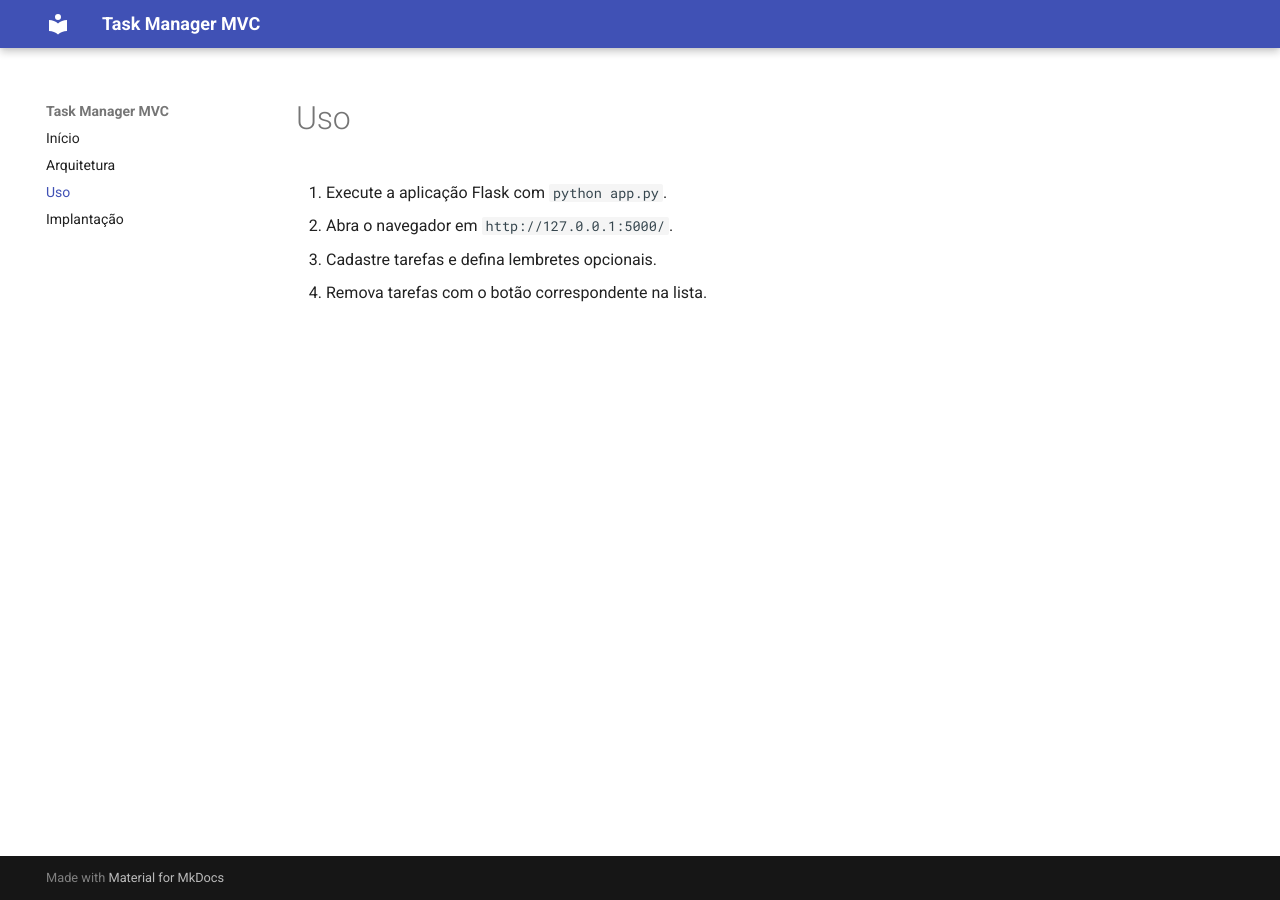
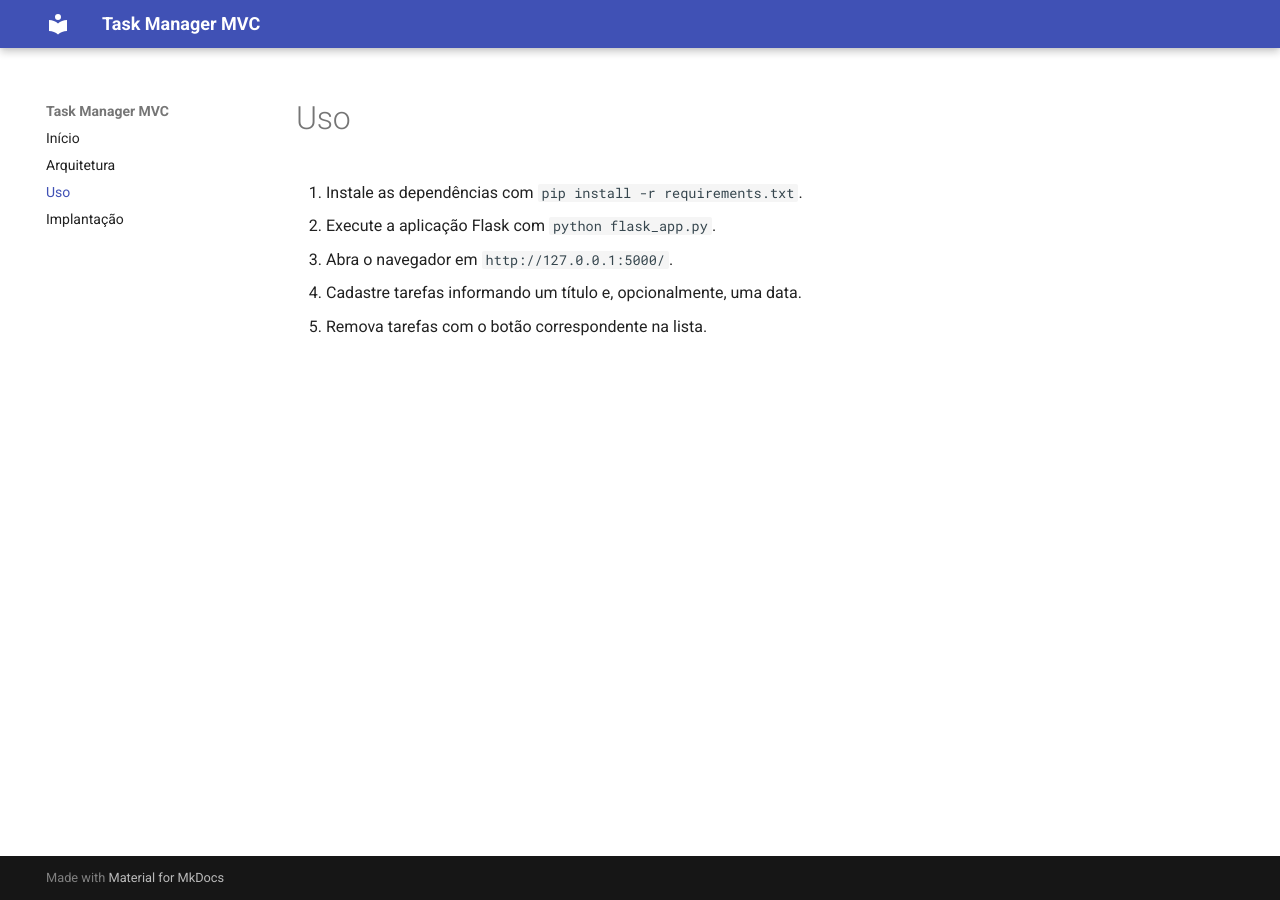
Before and after one commit to PedroAlbaniNunes/specKit-toDo, an MkDocs documentation site: the page built from docs/docs/usage.md, in a window 1280 px wide. Built offline with MkDocs 1.6.1 and Material for MkDocs 9.7.7, drawn with Linux system fonts in a browser that asks for light colours.

Commit message:
Ajuste na documentação

```diff
--- /dev/null
+++ b/Requirements.txt
@@ -0,0 +1,2 @@
+Flask>=3.0,<4.0
+pytest>=8.0,<9.0
--- a/docs/docs/usage.md
+++ b/docs/docs/usage.md
@@ -1,6 +1,7 @@
 # Uso
 
-1. Execute a aplicação Flask com `python app.py`.
-2. Abra o navegador em `http://127.0.0.1:5000/`.
-3. Cadastre tarefas e defina lembretes opcionais.
-4. Remova tarefas com o botão correspondente na lista.
+1. Instale as dependências com `pip install -r requirements.txt`.
+2. Execute a aplicação Flask com `python flask_app.py`.
+3. Abra o navegador em `http://127.0.0.1:5000/`.
+4. Cadastre tarefas informando um título e, opcionalmente, uma data.
+5. Remova tarefas com o botão correspondente na lista.
```
Also changed, not shown: docs/docs/architecture.md (+2 -2 lines), docs/docs/deployment.md (+2 -0 lines), docs/docs/index.md (+3 -3 lines).
